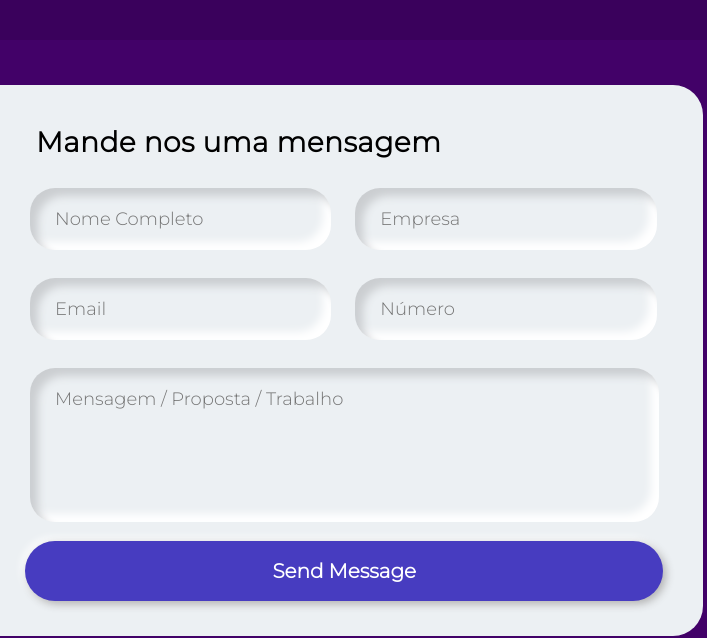
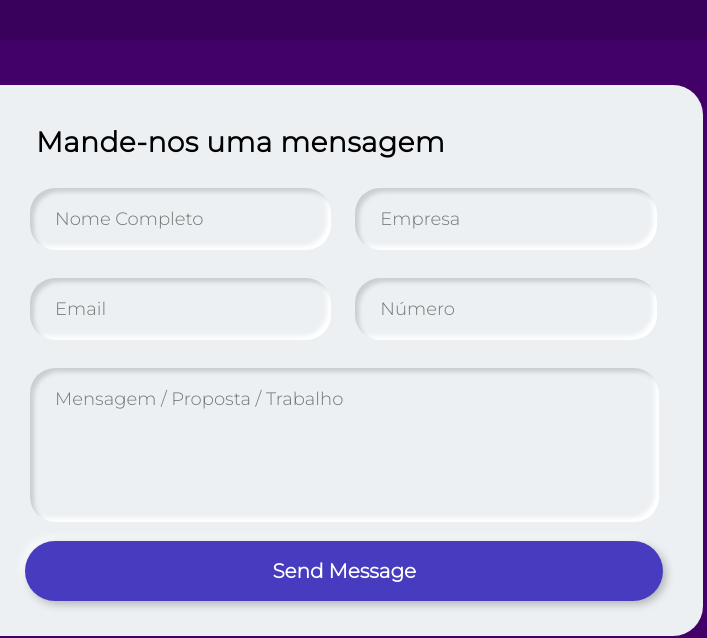
Before and after one commit to Edivaldo2004/wisecodes, a website: page index.html in a window 1280 px wide. Shown: the part 3380-4018 px from the top of the page, 487-1194 px from the left. Drawn offline with nearby package versions, Linux system fonts and the light colour scheme.

Commit message:
Detalhes no site

```diff
--- a/css/contact.css
+++ b/css/contact.css
@@ -149,7 +149,7 @@ body, input,textarea, a{
     padding: 0px 20px;
     margin: 14px 12px;
     border-radius: 25px;
-    box-shadow: inset 8px 8px 8px #cbced1, inset -8px -8px 8px #ffffff;
+    box-shadow: inset 4px 4px 4px #cbced1, inset -4px -4px 4px #ffffff;
 }
 .form-fields .form-group:last-child {
     width: 96%;
--- a/index.html
+++ b/index.html
@@ -168,7 +168,7 @@
             </div>
             <div class="form-wrap">
                 <form action="https://formsubmit.co/andredochute@gmail.com" method="POST">
-                    <h2 class="form-title">Mande nos uma mensagem</h2>
+                    <h2 class="form-title">Mande-nos uma mensagem</h2>
                     <div class="form-fields">
                         <div class="form-group">
                             <input type="text" class="fname" name="Name" placeholder="Nome Completo" required>
--- a/js/script.js
+++ b/js/script.js
@@ -17,7 +17,6 @@ const toggle = document.querySelector(".toggle");
       });
 
       toggle.addEventListener("click", () => toggle.classList.toggle("active"))
-
 
     /*  */
 
```
